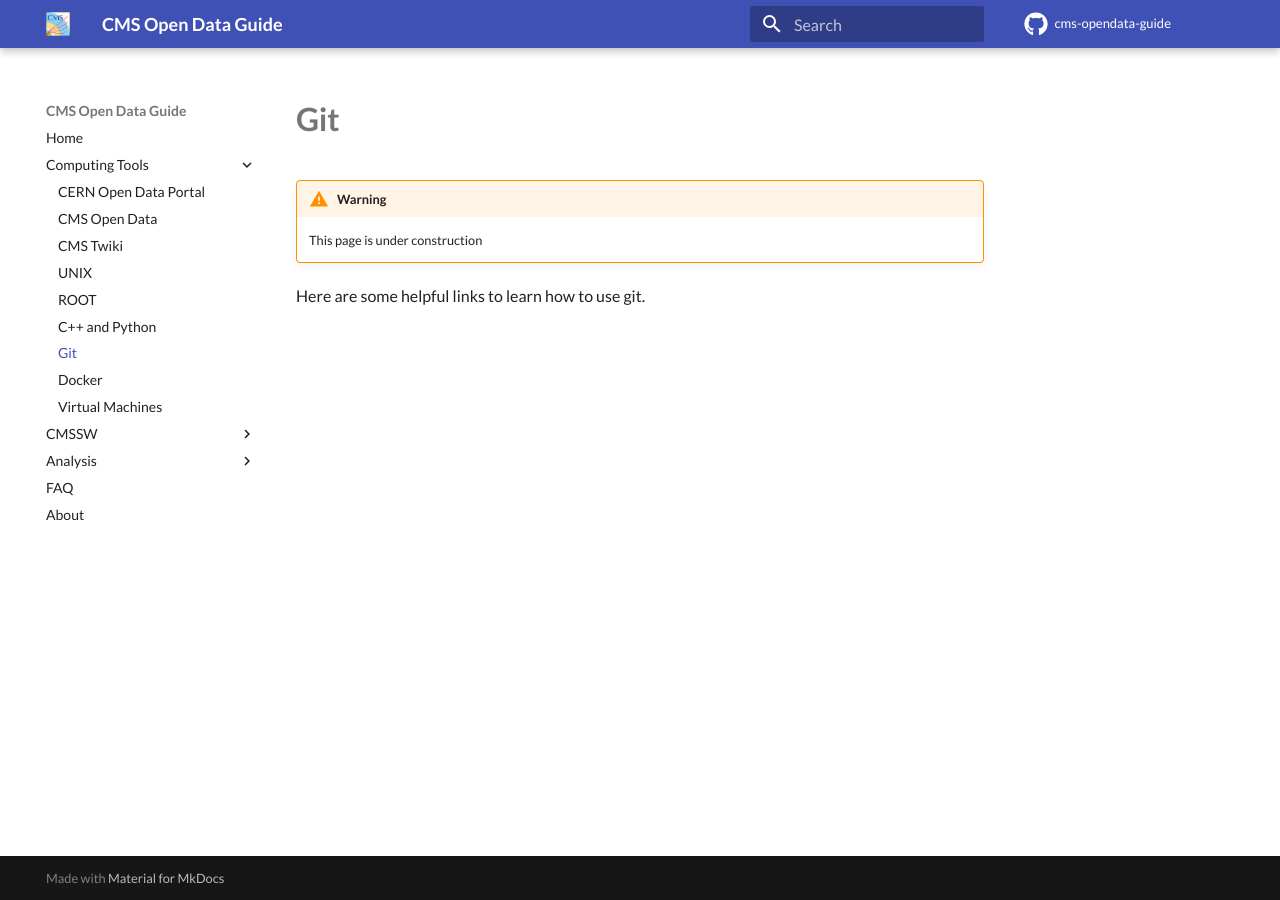
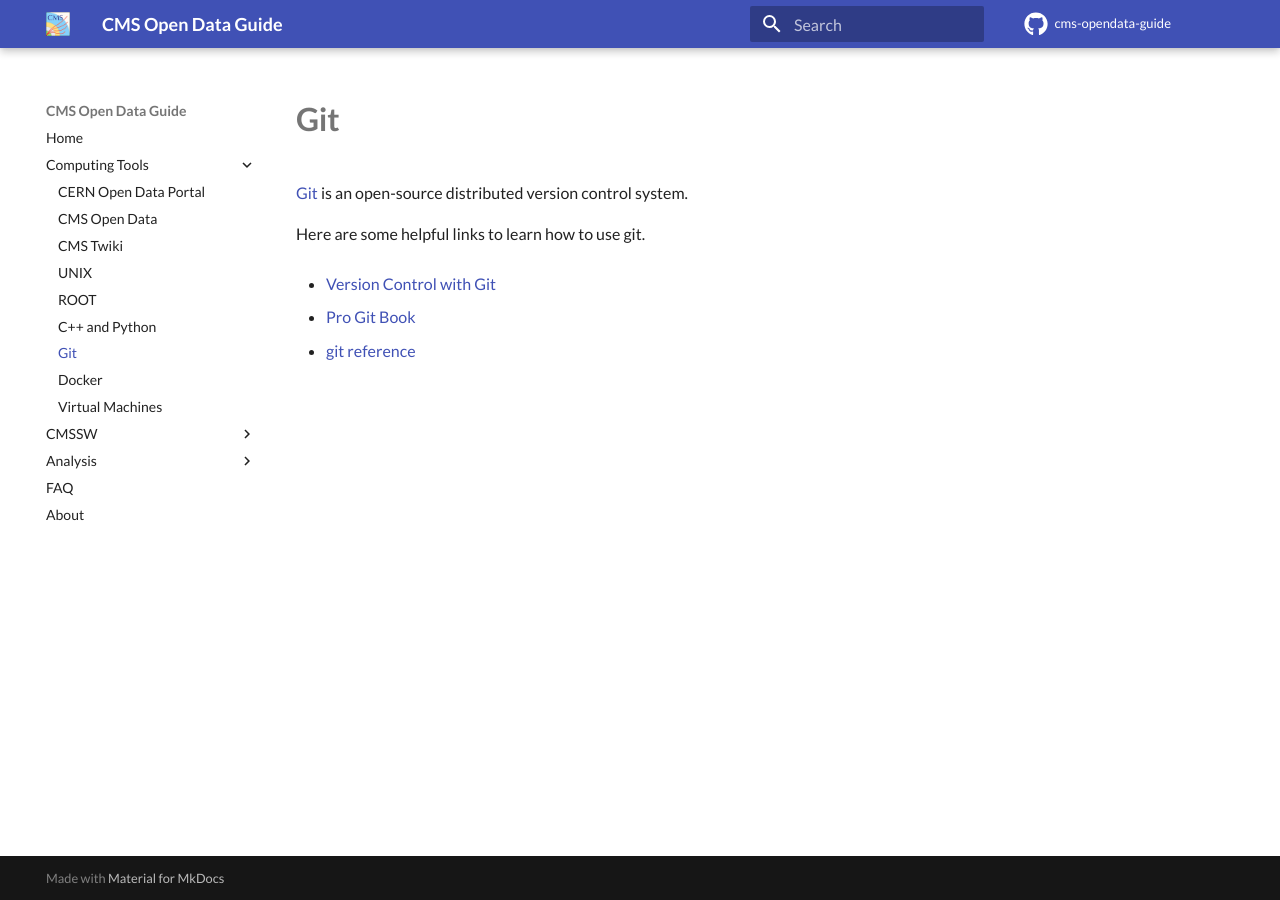
Before and after one commit to cernopendata/cms-opendata-guide, an MkDocs documentation site: the page built from docs/tools/git.md, in a window 1280 px wide. Built offline with MkDocs 1.6.1 and Material for MkDocs 9.7.7, drawn with Linux system fonts in a browser that asks for light colours; comment, search, counter and statistics services are not loaded.

Commit message:
update git page

```diff
--- a/docs/tools/git.md
+++ b/docs/tools/git.md
@@ -1,6 +1,11 @@
 # Git
 
-!!! Warning
-    This page is under construction
+[Git](https://git-scm.com/) is an open-source distributed version control system.
 
 Here are some helpful links to learn how to use git.
+
+* [Version Control with Git](https://swcarpentry.github.io/git-novice/)
+
+* [Pro Git Book](http://git-scm.com/book/en/v2)
+
+* [git reference](https://git-scm.com/docs)
```
